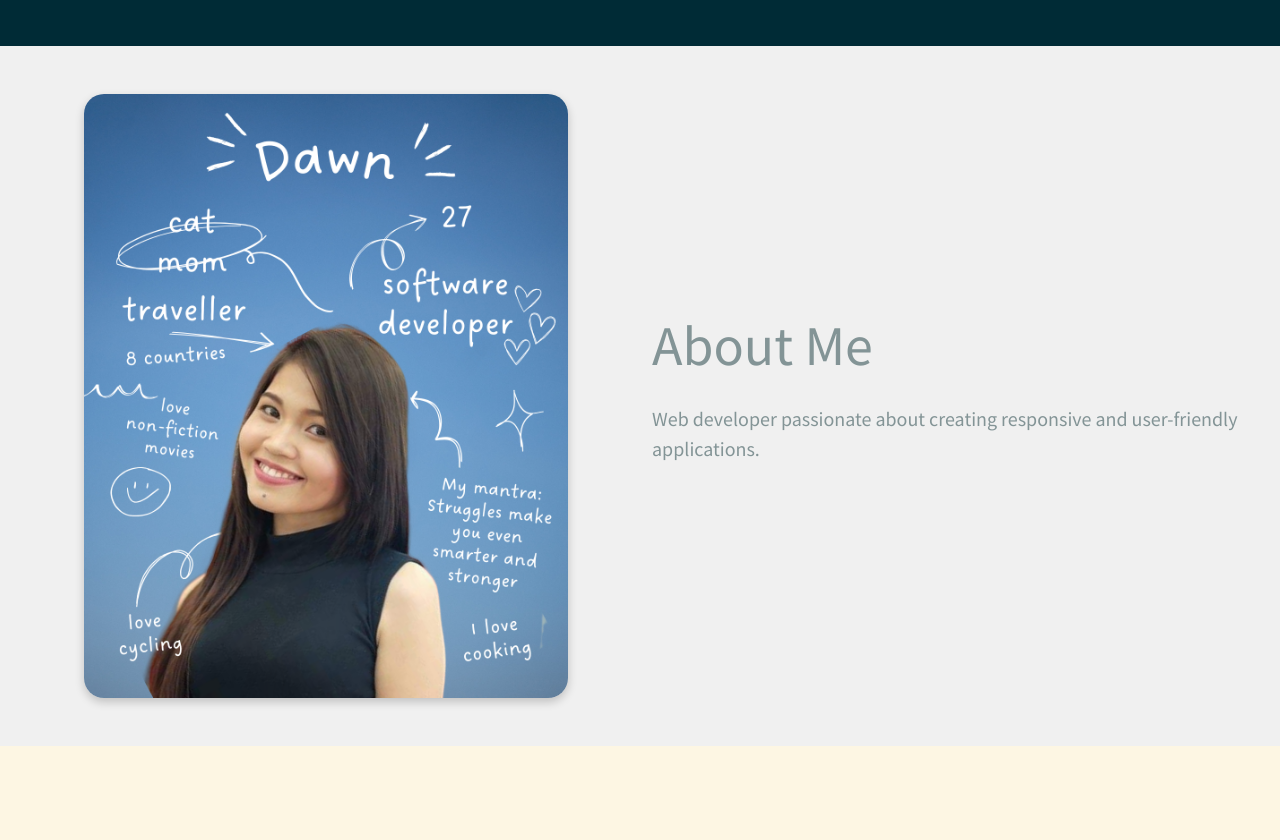
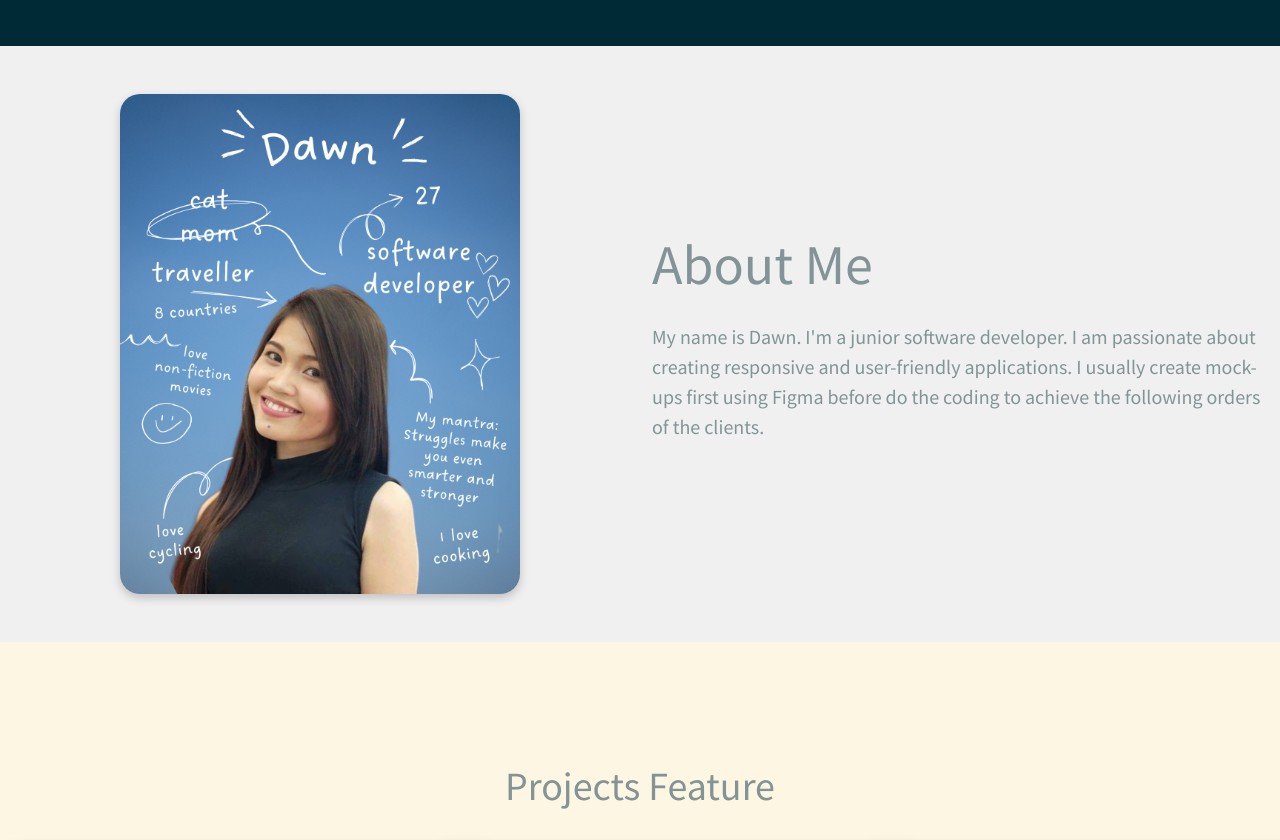
Before and after one commit to PseuDawncode/myreact, a React (Vite) app in the folder portfolio/: page / in a window 1280 px wide. Shown: the part 726-1566 px from the top of the page. Built offline with nearby package versions, Linux system fonts and the light colour scheme.

Commit message:
Updated About Me page

```diff
--- a/portfolio/components/app.jsx
+++ b/portfolio/components/app.jsx
@@ -12,7 +12,7 @@ function App() {
         <Row className="align-items-center">
           <Col md={6} className="text-center text-md-start mb-4 mb-md-0">
             <p className="lead text-light text-uppercase">Hi, I am Dawn, I design</p>
-        <h1 className="display-3 fw-bold text-warning text-uppercase">Responsive & Friendly Website</h1>
+            <h1 className="display-3 fw-bold text-warning text-uppercase">Responsive & Friendly Websites</h1>
             <p className="lead text-light text-uppercase">For your business!</p>
             <p className="text-light">
               A fullstack developer that solves your design and functionality of your website and app.
@@ -22,7 +22,10 @@ function App() {
             <img
               src="/images/Dawn.png"
               alt="Landing illustration"
-          style={{ maxWidth: '100%', height: 'auto' }}
+              style={{
+                maxWidth: '100%',
+                height: 'auto'
+              }}
             />
               </Col>
             </Row>
@@ -30,19 +33,25 @@ function App() {
         </div>
 
       <div id="about" className="py-5" style={{ backgroundColor: '#f0f0f0' }}>
-  <Container fluid className="px-4">
+        <Container fluid className="px-6">
           <Row className="align-items-center">
           <Col md={6} className="text-center">
               <img
                 src="/images/Aboutme.png"
-          alt="My photo"
-          style={{ maxWidth: '80%', borderRadius: '20px', boxShadow: '0 4px 10px rgba(0,0,0,0.2)' }}
+                alt="Little Fun Fact About Me Image"
+                style={{
+                  maxWidth: '65%',
+                  borderRadius: '20px',
+                  boxShadow: '0 4px 10px rgba(0,0,0,0.2)'
+                }}
               />
             </Col>
             <Col md={6}>
               <h1 className="display-4 mb-4">About Me</h1>
               <p className="lead">
-          Web developer passionate about creating responsive and user-friendly applications.
+                My name is Dawn. I'm a junior software developer. I am passionate about creating
+                responsive and user-friendly applications. I usually create mock-ups first using Figma before
+                do the coding to achieve the following orders of the clients.
               </p>
             </Col>
 
```
Lines whose indentation alone changed are shown as unchanged.
